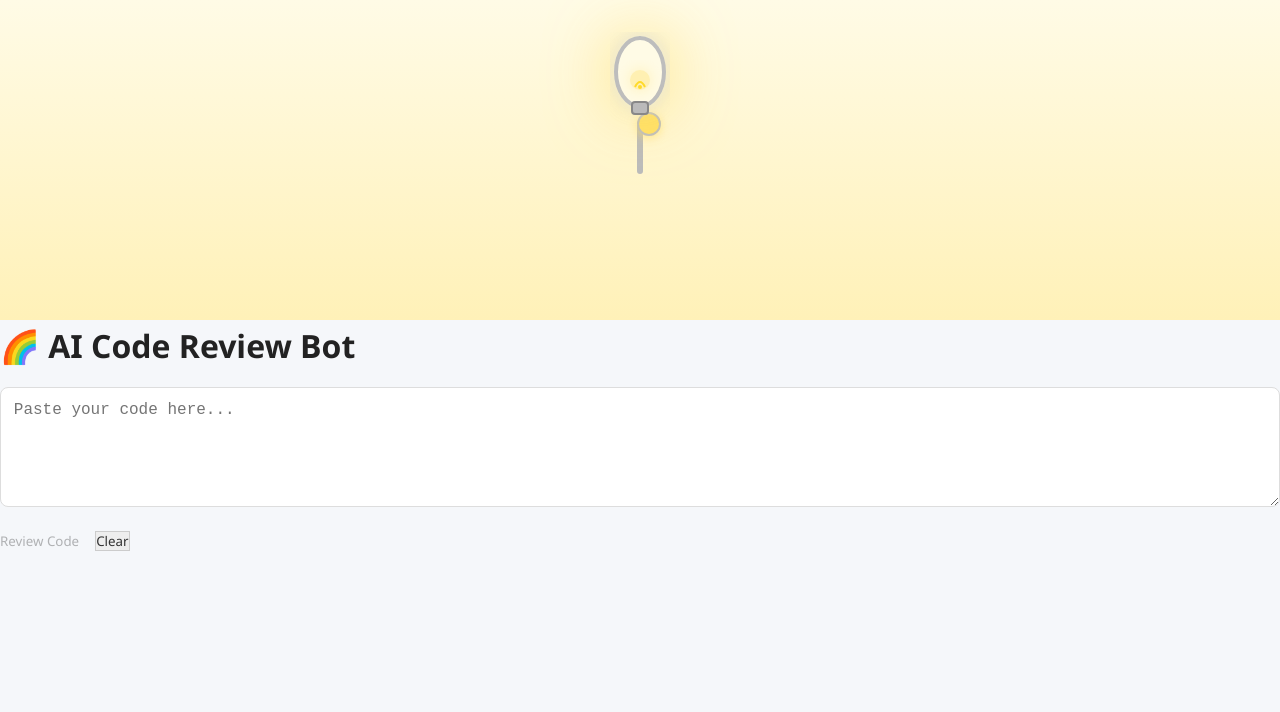
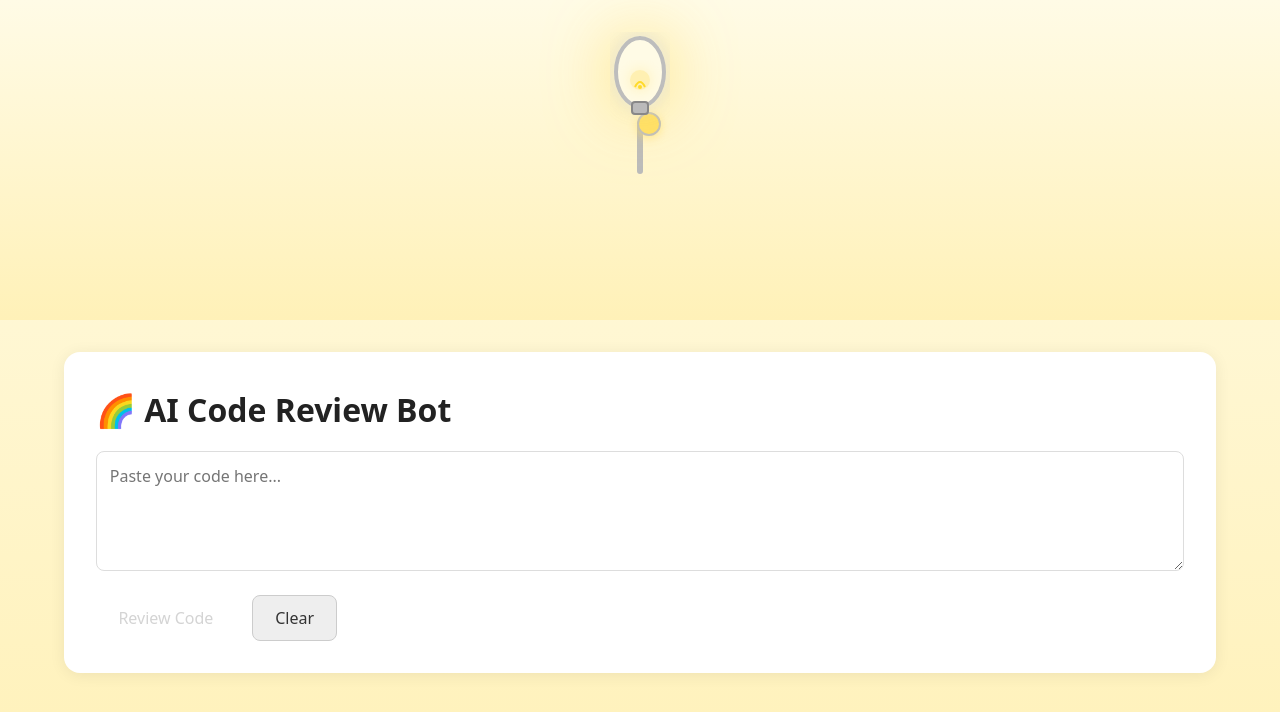
Before and after one commit to AJchowdary/CODE-REVIEW-BOT, a React (Vite) app in the folder client/: page / in a window 1280 px wide. Shown: the top 712 px of the page. Built offline with nearby package versions, Linux system fonts and the light colour scheme.

Commit message:
Update App.css

```diff
--- a/client/src/App.css
+++ b/client/src/App.css
@@ -1,111 +1,64 @@
-.bulb-demo-root {
+/* App.css */
+
+body {
+  margin: 0;
+  padding: 0;
+  font-family: system-ui, sans-serif;
+  background: #232323;
+  color: #222;
+}
+
+.bulb-app-root {
   min-height: 100vh;
-  background: #222;
+  background: #232323;
   display: flex;
   flex-direction: column;
   align-items: center;
-  justify-content: flex-start;
-  color: #fff;
   font-family: system-ui, sans-serif;
   transition: background 0.7s;
-  padding-top: 2rem;
 }
-.bulb-demo-root.light-on {
+.bulb-app-root.bulb-on {
   background: linear-gradient(180deg, #fffbe6 0%, #fff1b8 100%);
   color: #333;
 }
-.bulb-interaction-area {
-  display: flex;
-  flex-direction: column;
-  align-items: center;
-}
-.bulb-switch {
-  background: #444;
-  color: #ffe066;
-  border: none;
-  border-radius: 2rem;
-  padding: 0.8rem 2rem;
-  font-size: 1.2rem;
-  margin-top: 1.2rem;
-  margin-bottom: 2rem;
-  cursor: pointer;
-  transition: background 0.3s;
-}
-.bulb-switch:hover {
-  background: #ffe066;
-  color: #222;
-}
-.bulb-outer {
-  position: relative;
-  width: 120px;
-  height: 220px;
-  display: flex;
-  align-items: center;
-  justify-content: center;
-}
-.bulb-svg {
-  position: relative;
-  z-index: 2;
-  filter: drop-shadow(0 0 12px #ffe06699);
-  transition: filter 0.4s;
-}
-.bulb-glow {
-  position: absolute;
-  top: 20px;
-  left: 10px;
-  width: 100px;
-  height: 160px;
-  background: radial-gradient(circle at 50% 50%, #ffe066 0%, #fffbe6 50%, transparent 80%);
-  opacity: 0;
-  z-index: 1;
-  pointer-events: none;
-  transition: opacity 0.5s;
-}
-.bulb-glow.on {
-  opacity: 1;
-  animation: glow-pulse 2s infinite alternate;
-}
-@keyframes glow-pulse {
-  0% {
-    opacity: 0.7;
-    filter: blur(10px);
-  }
-  100% {
-    opacity: 1;
-    filter: blur(30px);
-  }
-}
-.bulb-outer.on .bulb-svg {
-  filter: drop-shadow(0 0 32px #ffe066cc);
-}
 
-/* Code review UI (wider feedback block) */
-.crb-main.split {
-  display: flex;
-  gap: 2rem;
+/* Main layout for code review UI */
+.crb-main {
   width: 90vw;
   max-width: 1200px;
   margin: 0 auto;
+  display: flex;
+  flex-direction: column;
+  align-items: stretch;
+}
+.crb-main.split {
+  flex-direction: row;
+  gap: 2rem;
 }
 
-.crb-code-block.left {
-  flex: 1 1 40%;
-  min-width: 300px;
+/* Code input block */
+.crb-code-block {
   background: #fff;
   border-radius: 1rem;
   box-shadow: 0 2px 16px rgba(0,0,0,0.07);
   padding: 2rem;
   margin: 2rem 0;
+  flex: 1 1 40%;
+  min-width: 300px;
+}
+.crb-code-block.left {
+  flex: 1 1 40%;
 }
 
+/* Feedback block */
 .crb-review-block {
-  flex: 2 1 60%;
-  min-width: 400px;
   background: #fff;
   border-radius: 1rem;
   box-shadow: 0 2px 16px rgba(0,0,0,0.07);
   padding: 2rem;
   margin: 2rem 0;
+  flex: 2 1 60%;
+  min-width: 400px;
   transition: box-shadow 0.2s;
 }
 
@@ -124,11 +77,27 @@
   border: 1px solid #ddd;
   margin-bottom: 1rem;
   resize: vertical;
+  font-family: inherit;
 }
 
 .crb-button-group {
   display: flex;
   gap: 1rem;
+}
+
+button,
+.crb-btn--secondary {
+  padding: 0.7rem 1.4rem;
+  font-size: 1rem;
+  border-radius: 0.5rem;
+  border: none;
+  cursor: pointer;
+  transition: background 0.2s, color 0.2s;
+}
+
+button[disabled] {
+  opacity: 0.6;
+  cursor: not-allowed;
 }
 
 .crb-btn--secondary {
```
